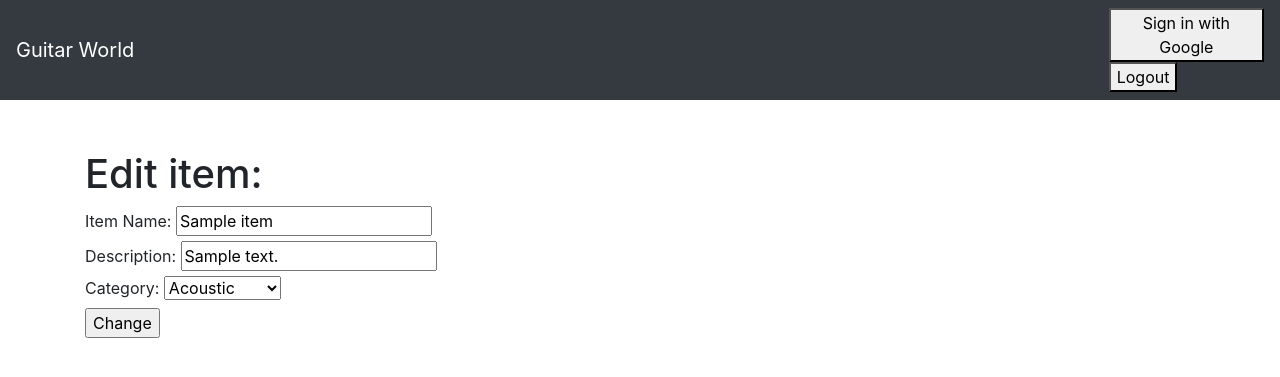
After one commit to Wynand91/catalog, a Flask app: page /edit/1/ in a window 1280 px wide. The commit adds this page. Shown: the top 377 px of the page. Run offline with Flask 2, Linux system fonts and the light colour scheme; tables that the repository leaves empty hold one stand-in row (values such as "Sample post"); some libraries are stand-ins or nearby versions.

Commit message:
Added Edit and Delete functionality - started with OAuth implementation

```diff
--- a/application.py
+++ b/application.py
@@ -1,9 +1,20 @@
 from flask import Flask, render_template
+from flask import request
 from sqlalchemy import create_engine
 from sqlalchemy.orm import sessionmaker
 from sqlalchemy.pool import SingletonThreadPool
 
-from models import Base, Item
+from models import Base, User, Item
+
+from flask_httpauth import HTTPBasicAuth
+import json
+
+from oauth2client.client import flow_from_clientsecrets
+from oauth2client.client import FlowExchangeError
+import httplib2
+from flask import make_response
+import requests
+auth = HTTPBasicAuth()
 
 app = Flask(__name__)
 
@@ -13,6 +24,77 @@ Base.metadata.bind = engine
 DBSession = sessionmaker(bind=engine)
 session = DBSession()
 
+CLIENT_ID = json.loads(open('client_secrets.json', 'r').read())['web']['client_id']
+
+
+@auth.verify_password
+def verify_password(username_or_token, password):
+    #Try to see if it's a token first
+    user_id = User.verify_auth_token(username_or_token)
+    if user_id:
+        user = session.query(User).filter_by(id=user_id).one()
+    else:
+        user = session.query(User).filter_by(username=username_or_token).first()
+        if not user or not user.verify_password(password):
+            return False
+    g.user = user
+    return True
+
+
+@app.route('/oauth/<provider>', methods=['POST'])
+def login(provider):
+    auth_code = request.json.get('auth_code')
+    if provider == 'google':
+        try:
+            # Upgrade the authorization code into a credentials object
+            oauth_flow = flow_from_clientsecrets('client_secrets.json', scope='')
+            oauth_flow.redirect_uri = 'postmessage'
+            credentials = oauth_flow.step2_exchange(auth_code)
+        except FlowExchangeError:
+            response = make_response(json.dumps('Failed to upgrade the authorization code.'), 401)
+            response.headers['Content-Type'] = 'application/json'
+            return response
+
+        # Check that the access token is valid.
+        access_token = credentials.access_token
+        url = ('https://www.googleapis.com/oauth2/v1/tokeninfo?access_token=%s' % access_token)
+        h = httplib2.Http()
+        result = json.loads(h.request(url, 'GET')[1])
+        # If there was an error in the access token info, abort.
+        if result.get('error') is not None:
+            response = make_response(json.dumps(result.get('error')), 500)
+            response.headers['Content-Type'] = 'application/json'
+
+        # Once access tokens successfully received from google, Find User or make a new one
+        # and access user information from google
+
+        # Get user info
+        h = httplib2.Http()
+        userinfo_url = "https://www.googleapis.com/oauth2/v1/userinfo"
+        params = {'access_token': credentials.access_token, 'alt': 'json'}
+        answer = requests.get(userinfo_url, params=params)
+
+        data = answer.json()
+
+        name = data['name']
+        # picture = data['picture']
+        # email = data['email']
+
+        # see if user exists retrieve User and save to user variable, if it doesn't make a new one
+        user = session.query(User).filter_by(email=email).first()
+        if not user:
+            user = User(username=name)
+            session.add(user)
+            session.commit()
+
+        # Make token with generate_auth_token method found in models
+        token = user.generate_auth_token(600)
+
+        # Send back token to the client
+        return jsonify({'token': token.decode('ascii')})
+
+    else:
+        return 'Unrecognised Provider'
 
 @app.route('/')
 def homepage():
@@ -26,6 +108,67 @@ def category_view(category_name):
     return render_template('category_list.html', items=items)
 
 
+@app.route('/detail/<int:pk>/')
+def item_detail(pk):
+    item = session.query(Item).get(pk)
+    return render_template('item_detail.html', item=item)
+
+
+@app.route('/add/', methods=['GET', 'POST'])
+def add_item():
+    # if request object contains form, handle new item logic, else render form
+    if request.form:
+        item_name = request.form.get('name')
+        description = request.form.get('description')
+        category = request.form.get('category')
+        new_item = Item(item_name=item_name, description=description,
+                        category=category, user=user)
+        session.add(new_item)
+        session.commit()
+
+        # get new list of items and render landing page
+        items = session.query(Item).all()
+        return render_template('landing_page.html', items=items)
+    else:
+        return render_template('add_item.html')
+
+
+@app.route('/edit/<int:pk>/', methods=['GET', 'POST'])
+def edit_item(pk):
+    # if request object contains form, edit item, else render form
+    item = session.query(Item).get(pk)
+    if request.form:
+        new_item_name = request.form.get('name')
+        new_description = request.form.get('description')
+        new_category = request.form.get('category')
+        # replace values
+        item.item_name = new_item_name
+        item.description = new_description
+        item.category = new_category
+        session.commit()
+
+        # get new list of items and render landing page
+        items = session.query(Item).all()
+        return render_template('landing_page.html', items=items)
+    else:
+        return render_template('edit_item.html', item=item)
+
+
+@app.route('/delete/<int:pk>/', methods=['GET', 'POST'])
+def delete_item(pk):
+    # if request object contains form, delete item, else render form
+    item = session.query(Item).get(pk)
+    if request.form:
+        session.delete(item)
+        session.commit()
+
+        # get new list of items and render landing page
+        items = session.query(Item).all()
+        return render_template('landing_page.html', items=items)
+    else:
+        return render_template('delete_item.html', item=item)
+
+
 if __name__ == '__main__':
     app.debug = True
     app.run(host='0.0.0.0', port=8000)
--- /dev/null
+++ b/client_secrets.json
@@ -0,0 +1,8 @@
+{ "web":
+  { "client_id": "986001941196-88ebudq8usclingoc6m6te9t4t7d0ekc.apps.googleusercontent.com",
+    "client_secret": "GRZFYzlwL7QYXWvHTv3jEkms",
+    "redirect_uris": [ "postmessage"],
+    "auth_uri": "https://accounts.google.com/o/oauth2/auth",
+    "token_uri": "https://accounts.google.com/o/oauth2/token"
+  }
+}
--- a/static/style.css
+++ b/static/style.css
@@ -45,7 +45,6 @@
 .dropdown {
     float: right;
     margin-right: 50px;
-    margin-top: 40px;
 }
 
 .add-item-button {
@@ -63,3 +62,26 @@
 .item-name {
     font-size: 25px;
 }
+
+.description-container {
+    width: 800px;
+    border: 1px solid black;
+    margin: 0 auto;
+    text-align: center;
+}
+
+.description-container h1 {
+    padding-top: 50px;
+}
+
+.description-container h3 {
+    padding-top: 10px;
+}
+
+.description-container p {
+    padding-top: 40px;
+}
+
+.form-field {
+    width: 100%;
+}
--- a/templates/base_template.html
+++ b/templates/base_template.html
@@ -4,6 +4,21 @@
     <link rel="stylesheet" type="text/css" href="{{url_for('static', filename='style.css')}}">
     <link rel="stylesheet" href="https://maxcdn.bootstrapcdn.com/bootstrap/4.3.1/css/bootstrap.min.css">
     <title>Guitar World</title>
+
+    <!--Load prerequisites for google signin-->
+    <script src="https://ajax.googleapis.com/ajax/libs/jquery/1.8.2/jquery.min.js"></script>
+    <script src="https://apis.google.com/js/platform.js?onload=start"> </script>
+    <script>
+        gapi.load('auth2', function() {
+          auth2 = gapi.auth2.init({
+            client_id: '950296359546-tr6a0qci8smluvackvmj51bruuu73qos.apps.googleusercontent.com',
+            // Scopes to request in addition to 'profile' and 'email'
+            //scope: 'additional_scope'
+          });
+        });
+    </script>
+
+
 </head>
 <body>
 
@@ -11,30 +26,14 @@
         <a class="navbar-brand" href="{{ url_for('homepage') }}">Guitar World</a>
         <div class="login-logout">
                 <div class="collapse navbar-collapse" id="logout">
-                    <button>Logout</button>
+                    <button  class="g-signin2" id="signinButton">Sign in with Google</button>
                 </div>
                 <div class="collapse navbar-collapse" id="login">
-                    <button>Login</button>
+                    <button>Logout</button>
                 </div>
 
         </div>
     </nav>
-
-    <div class="dropdown">
-        <button class="dropbtn">Sort by Category</button>
-        <div class="dropdown-content">
-            <a href="{{ url_for('category_view', category_name='acoustic') }}">Acoustic</a>
-            <a href="{{ url_for('category_view', category_name='classic') }}">Classic</a>
-            <a href="{{ url_for('category_view', category_name='telecaster') }}">Telecaster</a>
-            <a href="{{ url_for('category_view', category_name='stratocaster') }}">Stratocaster</a>
-            <a href="{{ url_for('category_view', category_name='lespaul') }}">Les paul</a>
-            <a href="{{ url_for('category_view', category_name='flying') }}">Flying V</a>
-            <a href="{{ url_for('category_view', category_name='hollowbody') }}">Hollow body</a>
-            <a href="{{ url_for('category_view', category_name='bass') }}">Bass guitars</a>
-        </div>
-    </div>
-
-
 
     {% block body %}{% endblock %}
 
@@ -42,5 +41,39 @@
 <script src="https://ajax.googleapis.com/ajax/libs/jquery/3.3.1/jquery.min.js"></script>
 <script src="https://cdnjs.cloudflare.com/ajax/libs/popper.js/1.14.7/umd/popper.min.js"></script>
 <script src="https://maxcdn.bootstrapcdn.com/bootstrap/4.3.1/js/bootstrap.min.js"></script>
+<script>
+  $('#signinButton').click(function() {
+    auth2.grantOfflineAccess({'redirect_uri': 'postmessage'}).then(signInCallback);
+  });
+</script>
+<script>
+function signInCallback(json) {
+  // authResult = JSON.parse(json);
+  authResult = json;
+  if (authResult['code']) {
+    // Hide the sign-in button now that the user is authorized, for example:
+    $('#signinButton').attr('style', 'display: none');
+      $('#result').html('One-Time Auth Code:</br>'+ authResult['code'] + '')
+    // Send the code to the server
+    /*$.ajax({
+      type: 'POST',
+      url: '/oauth/google',
+      processData: false,
+      data: authResult['code'],
+      contentType: 'application/octet-stream; charset=utf-8',
+      success: function(result) {
+        // Handle or verify the server response if necessary.
+        if (result) {
+          $('#result').html('Login Successful!</br>'+ result + '')
+        } else if (authResult['error']) {
+          console.log('There was an error: ' + authResult['error']);
+        } else {
+          $('#result').html('Failed to make a server-side call. Check your configuration and console.');
+        }
+      }
+    }); */
+  }
+}
+</script>
 </body>
 </html>
--- /dev/null
+++ b/templates/edit_item.html
@@ -0,0 +1,35 @@
+{% extends "base_template.html" %}
+
+{% block body %}
+
+    <div class="container">
+        <div class="add-item">
+            <h1>Edit item:</h1>
+            <form method="POST" action=".">
+                <div class="form-field">
+                    <label>Item Name:</label>
+                    <input type="text" name="name" value="{{item.item_name}}">
+                </div>
+                <div class="form-field">
+                    <label>Description:</label>
+                    <input type="text" name="description" value="{{item.description}}">
+                </div>
+                <div class="form-field">
+                    <label>Category:</label>
+                    <select name="category">
+                        <option value="acoustic">Acoustic</option>
+                        <option value="classic">Classic</option>
+                        <option value="telecaster">Telecaster</option>
+                        <option value="stratocaster">Stratocaster</option>
+                        <option value="lespaul">Les paul</option>
+                        <option value="flying">Flying</option>
+                        <option value="hollowbody">Hollow body</option>
+                        <option value="bass">Bass</option>
+                    </select>
+                </div>
+                <input type="submit" value="Change">
+            </form>
+        </div>
+    </div>
+
+{% endblock %}
```
Also changed, not shown: models.py (+25 -2 lines), templates/add_item.html (added, +35 -0 lines), templates/category_list.html (+17 -2 lines), templates/delete_item.html (added, +16 -0 lines), templates/item_detail.html (+15 -0 lines), templates/landing_page.html (+18 -2 lines).
